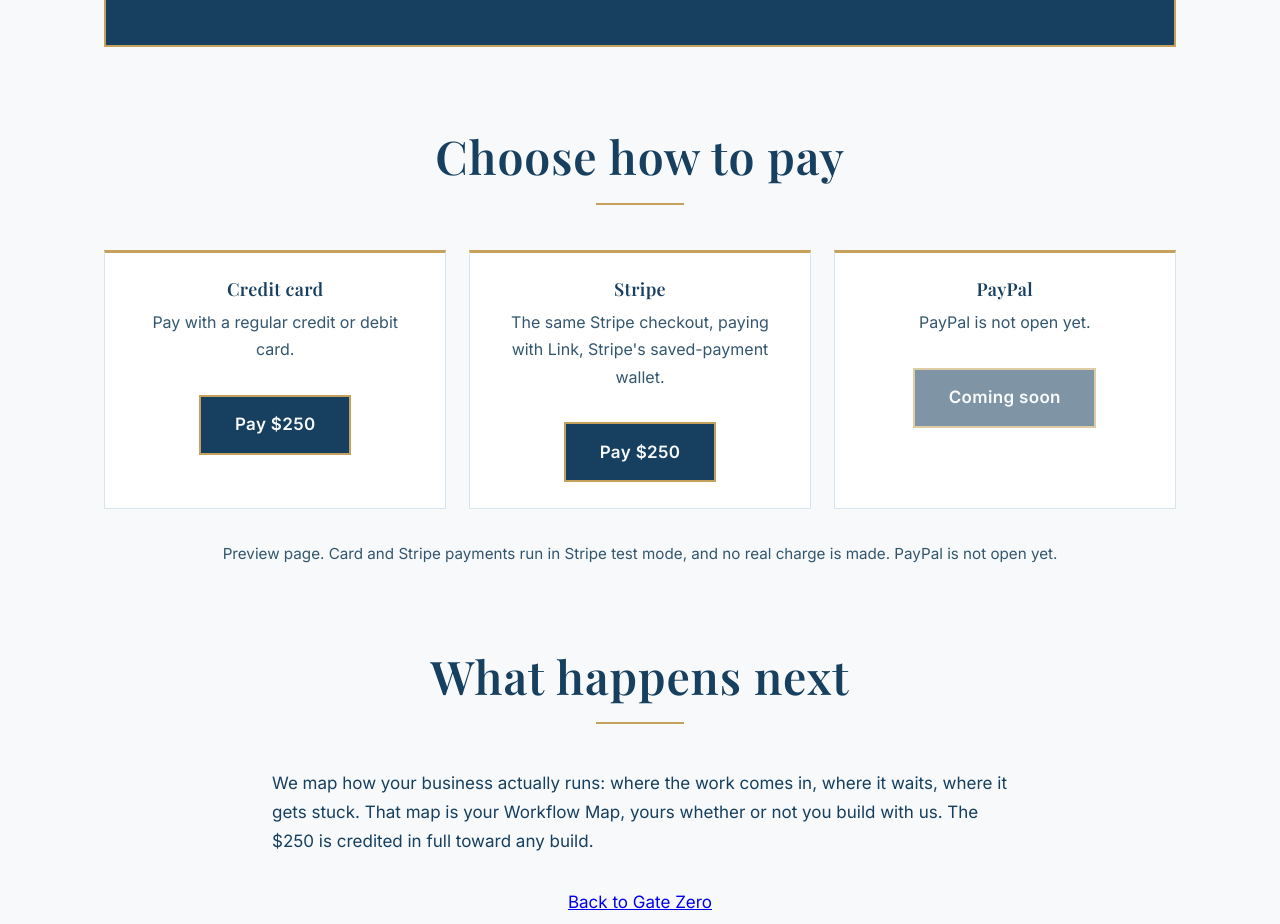
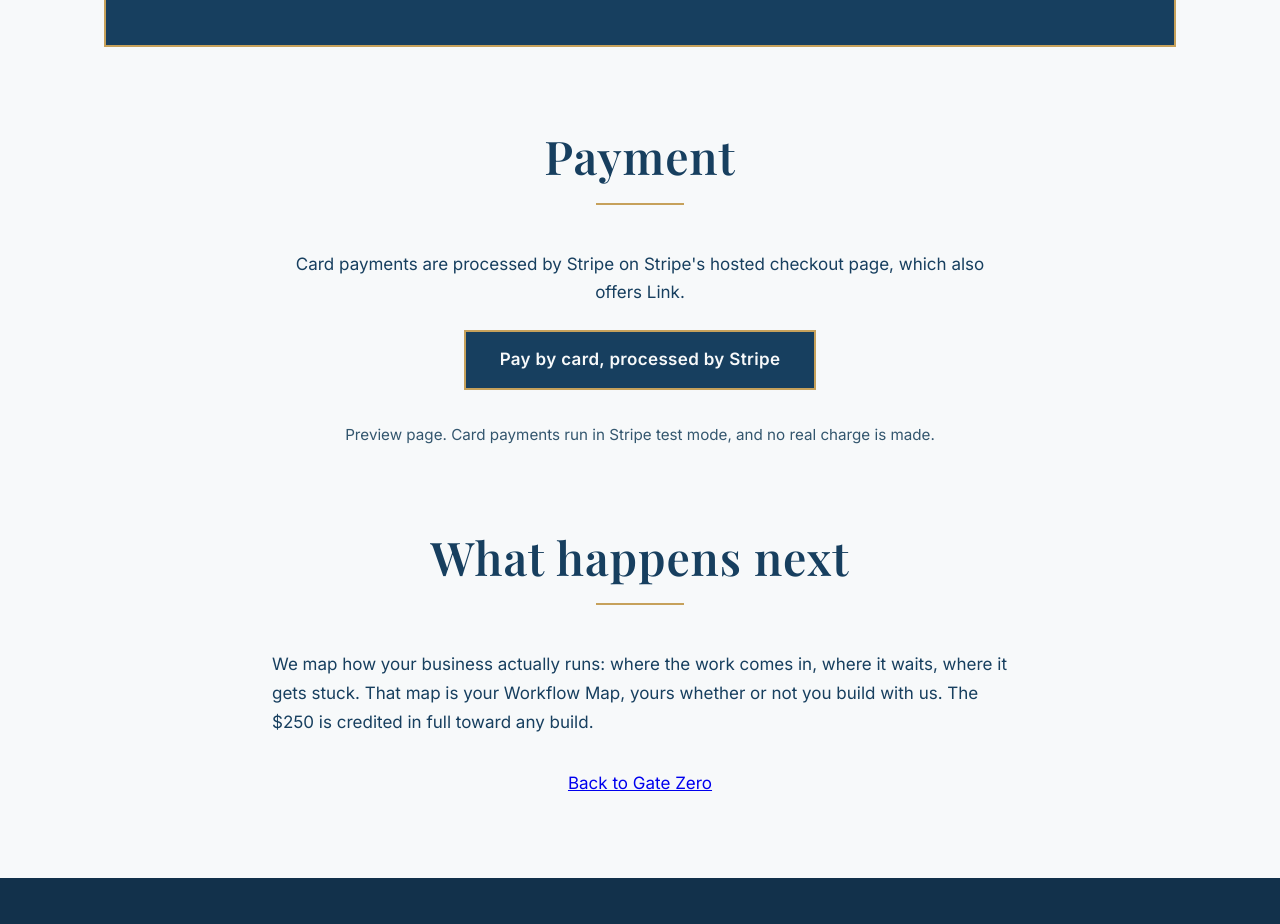
Before and after one commit to howard2224/followyourwill-site, a plain HTML site: page preview/checkout/index.html in a window 1280 px wide. Shown: the part 906-1830 px from the top of the page. Drawn offline with nearby package versions, Linux system fonts and the light colour scheme.

Commit message:
Preview checkout: Rama gate correction, one visible choice (Pay by card, processed by Stripe); PayPal slot code-only placeholder

```diff
--- a/preview/checkout/index.html
+++ b/preview/checkout/index.html
@@ -455,45 +455,33 @@
     <section id="pay-section" class="work" aria-labelledby="pay-h" style="padding-top:0">
       <div class="wrap">
         <div class="sec-head">
-          <h2 id="pay-h">Choose how to pay</h2>
+          <h2 id="pay-h">Payment</h2>
           <div class="rule"></div>
         </div>
         <!-- ============================================================
-             RAILS, as built in the rails spec (test mode).
-             Card and Stripe are two doors into the one Stripe rail:
-             both anchors below carry the one Stripe TEST Payment Link,
-             and the hosted page offers the card form and Link together.
-             GO-LIVE SWAP: the test link appears exactly twice on this
-             page (card door, Stripe door). Replace both occurrences
-             with the live Payment Link URL in one edit.
-             PayPal is a separate rail and is NOT built: its slot is a
-             named placeholder with no URL until the PayPal link exists.
-               data-rail="card"   : Stripe test Payment Link (card door)
-               data-rail="stripe" : Stripe test Payment Link (Link door)
-               data-rail="paypal" : SLOT_PAYPAL_URL, placeholder, no URL
+             RAILS, as built in the rails spec (test mode), presentation
+             per Rama's options ruling: the visible choices are the
+             choices as the buyer experiences them. There is ONE visible
+             choice today: pay by card, processed by Stripe, carrying
+             the one Stripe TEST Payment Link. The hosted page offers
+             the card form and Link together; there is no separate
+             visible Stripe choice and no separate visible card choice.
+             GO-LIVE SWAP: the test link appears exactly once on this
+             page. Replace it with the live Payment Link URL in one edit.
+               data-rail="card" : Stripe test Payment Link
+               SLOT_PAYPAL_URL  : PayPal slot, named placeholder only,
+                                  no URL. The PayPal choice is added to
+                                  the visible page only when this slot
+                                  holds a real link.
              ============================================================ -->
-        <div class="pay-options">
-          <div class="pay-option">
-            <h3>Credit card</h3>
-            <p>Pay with a regular credit or debit card.</p>
-            <!-- RAIL SLOT: card -->
-            <a class="cta" href="https://buy.stripe.com/test_14A5kF50Yabj2nL25oaMU00" data-rail="card">Pay $250</a>
-          </div>
-          <div class="pay-option">
-            <h3>Stripe</h3>
-            <p>The same Stripe checkout, paying with Link, Stripe's saved-payment wallet.</p>
-            <!-- RAIL SLOT: stripe -->
-            <a class="cta" href="https://buy.stripe.com/test_14A5kF50Yabj2nL25oaMU00" data-rail="stripe">Pay $250</a>
-          </div>
-          <div class="pay-option">
-            <h3>PayPal</h3>
-            <p>PayPal is not open yet.</p>
-            <!-- RAIL SLOT: paypal. SLOT_PAYPAL_URL stands here as a named
-                 placeholder with no URL until the PayPal link exists. -->
-            <span class="cta" data-rail="paypal" data-slot="SLOT_PAYPAL_URL" aria-disabled="true" style="opacity:.55;pointer-events:none">Coming soon</span>
-          </div>
+        <div class="narrow" style="text-align:center">
+          <p>Card payments are processed by Stripe on Stripe's hosted checkout page, which also offers Link.</p>
+          <p style="margin-top:1.4rem"><a class="cta" href="https://buy.stripe.com/test_14A5kF50Yabj2nL25oaMU00" data-rail="card">Pay by card, processed by Stripe</a></p>
         </div>
-        <p class="preview-note">Preview page. Card and Stripe payments run in Stripe test mode, and no real charge is made. PayPal is not open yet.</p>
+        <!-- SLOT_PAYPAL_URL: PayPal slot, named placeholder only, no URL.
+             No PayPal choice is rendered on this page. It is added to the
+             visible choices only when this slot holds a real link. -->
+        <p class="preview-note">Preview page. Card payments run in Stripe test mode, and no real charge is made.</p>
       </div>
     </section>
 
```
